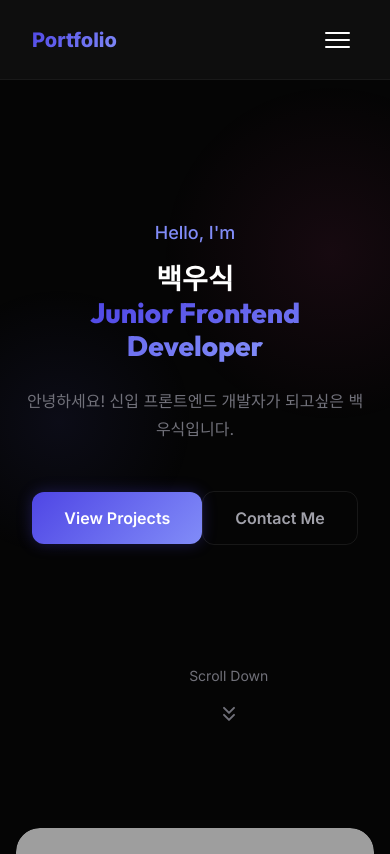
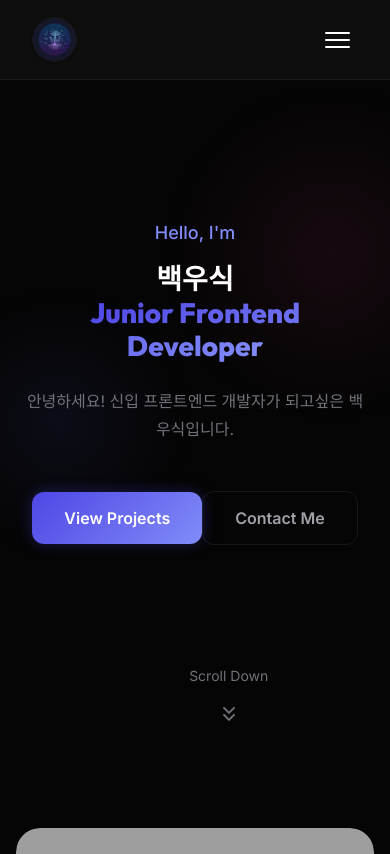
Before and after one commit to woosikbaek/portfolio, a React (Vite) app: page / in a window 390 px wide. Shown: the top 854 px of the page. Built offline with nearby package versions, Linux system fonts and the light colour scheme; grey boxes are pictures that could not be loaded.

Commit message:
Add : Image
+ Image

```diff
--- a/src/components/layout/Header/Header.jsx
+++ b/src/components/layout/Header/Header.jsx
@@ -61,18 +61,8 @@ const Header = () => {
     <header className={`${styles.header} ${isScrolled ? styles.scrolled : ''}`}>
       <div className={styles.container}>
         <div className={styles.logo} onClick={() => scrollToSection('home')}>
-          Portfolio
+          <img src="/profileImage/wookisImage.png" alt="Logo" className={styles.logoImage} />
         </div>
-
-        <button
-          className={`${styles.menuButton} ${isMobileMenuOpen ? styles.open : ''}`}
-          onClick={() => setIsMobileMenuOpen(!isMobileMenuOpen)}
-          aria-label="Toggle menu"
-        >
-          <span></span>
-          <span></span>
-          <span></span>
-        </button>
 
         <nav className={`${styles.nav} ${isMobileMenuOpen ? styles.open : ''}`}>
           <ul className={styles.navList}>
@@ -88,6 +78,18 @@ const Header = () => {
             ))}
           </ul>
         </nav>
+
+        <div className={styles.headerRight}>
+          <button
+            className={`${styles.menuButton} ${isMobileMenuOpen ? styles.open : ''}`}
+            onClick={() => setIsMobileMenuOpen(!isMobileMenuOpen)}
+            aria-label="Toggle menu"
+          >
+            <span></span>
+            <span></span>
+            <span></span>
+          </button>
+        </div>
       </div>
     </header>
   );
--- a/src/components/layout/Header/Header.module.css
+++ b/src/components/layout/Header/Header.module.css
@@ -31,14 +31,20 @@
 }
 
 .logo {
-  font-size: var(--font-size-xl);
-  font-weight: var(--font-weight-extrabold);
-  background: var(--gradient-primary);
-  -webkit-background-clip: text;
-  -webkit-text-fill-color: transparent;
-  background-clip: text;
+  flex: 1;
+  display: flex;
+  align-items: center;
   cursor: pointer;
   transition: transform var(--transition-base);
+}
+
+.logoImage {
+  width: 45px;
+  height: 45px;
+  object-fit: cover;
+  border-radius: var(--radius-full);
+  border: 1px solid var(--glass-border);
+  box-shadow: var(--shadow-sm);
 }
 
 .logo:hover {
@@ -96,6 +102,13 @@
 
 .navLink.active::after {
   width: 80%;
+}
+
+.headerRight {
+  flex: 1;
+  display: flex;
+  justify-content: flex-end;
+  align-items: center;
 }
 
 /* Mobile Menu Button */
```
Also changed, not shown: src/data/skills.json (+4 -4 lines), public/profileImage/wookisImage.png (added).
